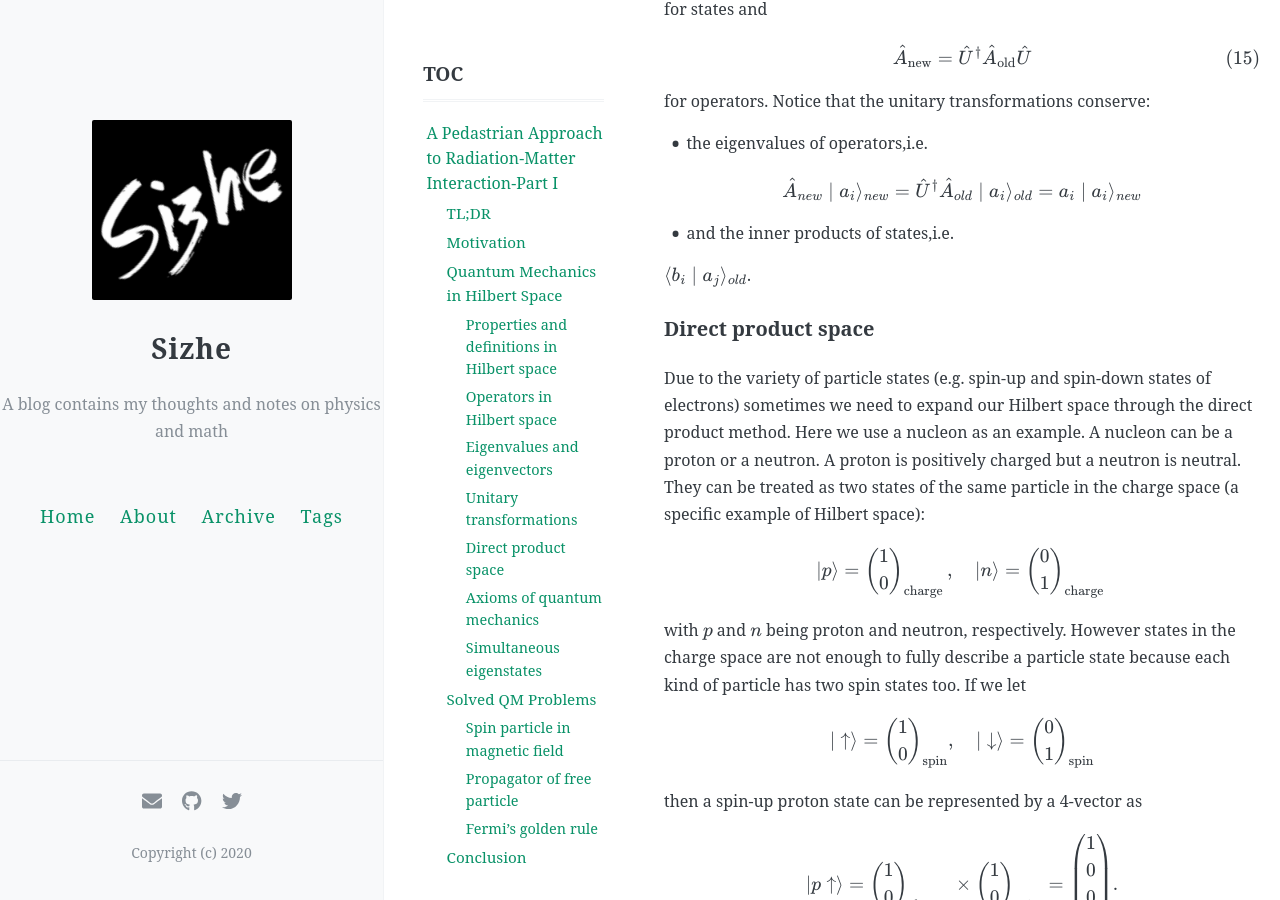
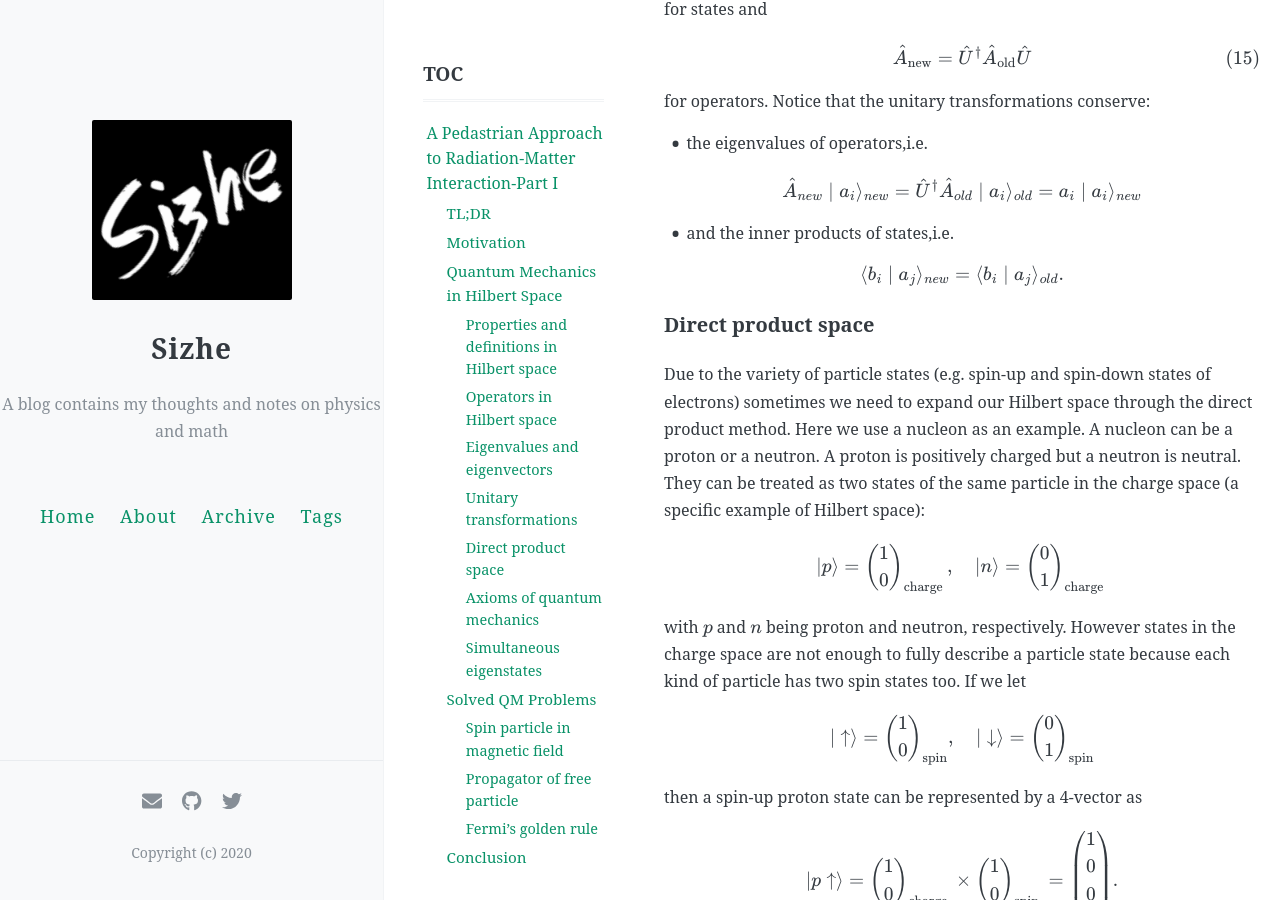
Before and after one commit to Lonitch/Lonitch.github.io, a Jekyll site: the page built from _posts/2020-06-27-Radiation-Matter-Interaction.md, in a window 1280 px wide and 900 px high, scrolled down 5590 px. Built offline with Jekyll 4.4.1, drawn with Linux system fonts in a browser that asks for light colours; formulas are drawn with MathJax 3; comment, search, counter and statistics services are not loaded.

Commit message:
Update 2020-06-27-Radiation-Matter-Interaction.md

```diff
--- a/_posts/2020-06-27-Radiation-Matter-Interaction.md
+++ b/_posts/2020-06-27-Radiation-Matter-Interaction.md
@@ -229,7 +229,7 @@ $$\hat{A}_{new}\mid a_i\rangle_{new}=\hat{U}^{\dagger}\hat{A}_{old}\mid a_i\rang
 - and the inner products of states,i.e.
 
 
-$$\langle b_i\mid a_j\rangle_{old}$$.
+$$\langle b_i \mid a_j \rangle_{new}=\langle b_i \mid a_j \rangle_{old}.$$
 
 
 ### Direct product space
```
